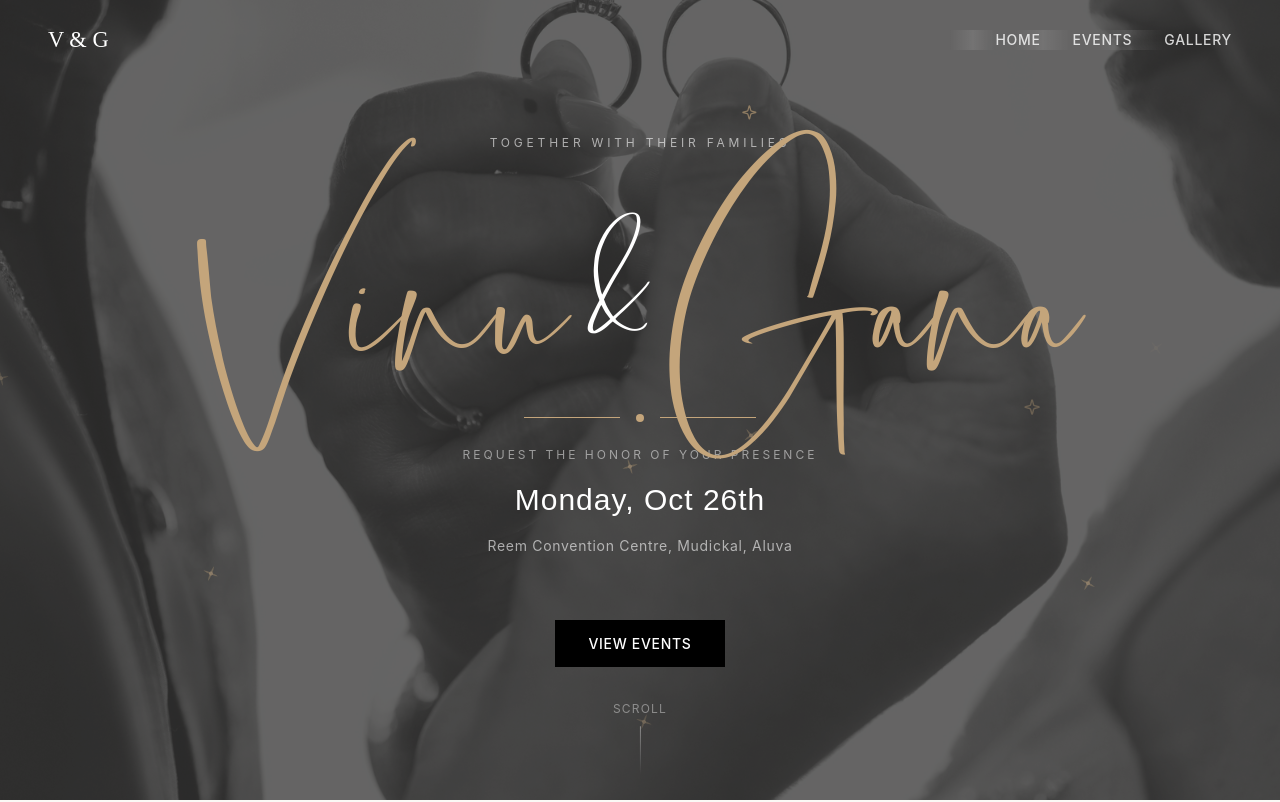
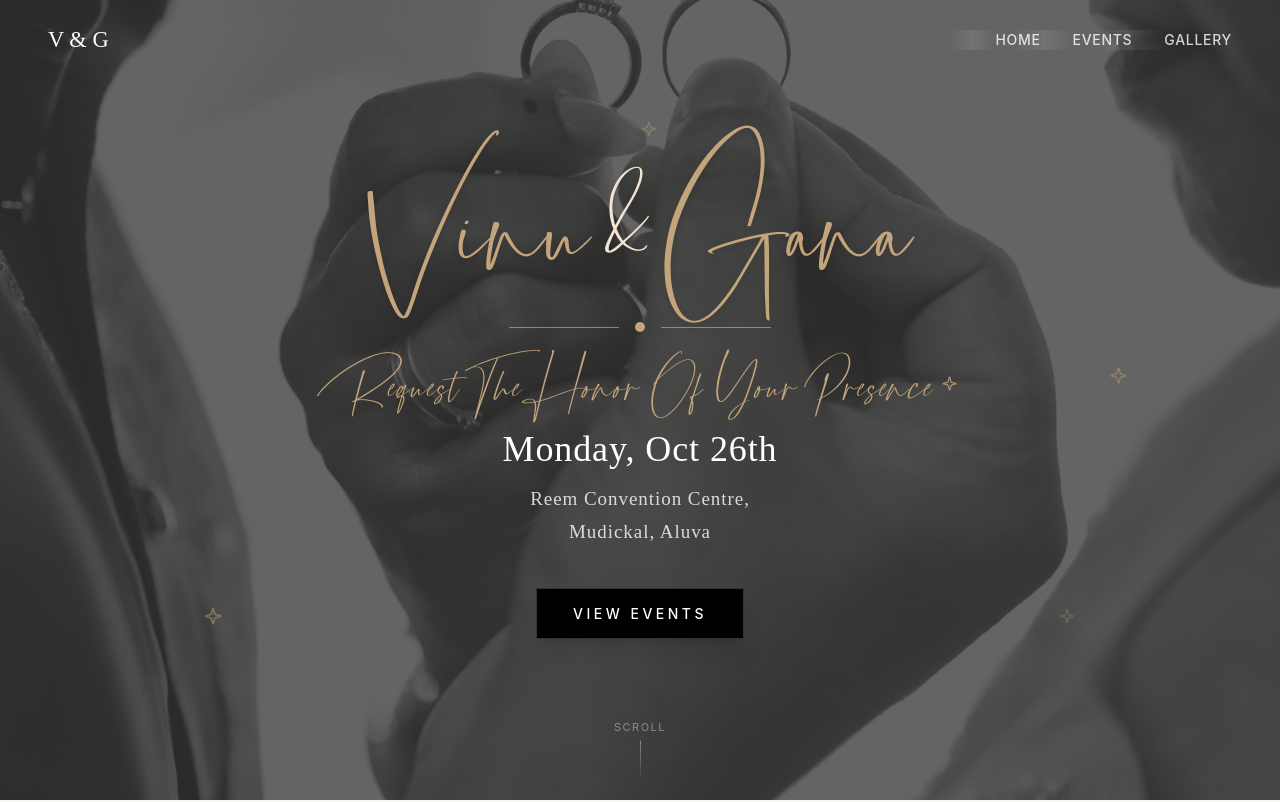
Before and after one commit to tevahdesign/for-vinu, a React (Vite) app: page / in a window 1280 px wide. Shown: the top 802 px of the page. Built offline with nearby package versions, Linux system fonts and the light colour scheme.

Commit message:
Iniject upload

```diff
--- a/src/app/components/HeroSection.tsx
+++ b/src/app/components/HeroSection.tsx
@@ -7,22 +7,11 @@ interface HeroSectionProps {
   onRSVP: () => void;
 }
 
-// Petal definitions matching the Figma import exactly
-const petals = [
-  { paths: ['p24edbc00','p1db01200','p3b439af1','pb1c4e00','p1610fbc0'], left: '49.5%', top: '89.7%', rotate: -168.07, opacity: 0.43 },
-  { paths: ['p1d957480','p31d03300','p1f2878c0','p2918ae00','p9f42c00'],  left: '84.2%', top: '71.7%', rotate:   27.59, opacity: 0.60 },
-  { paths: ['pf140580', 'p1db01200','p19d8b680','p3978da00','p1610fbc0'], left: '15.7%', top: '70.5%', rotate:   21.3,  opacity: 0.60 },
-  { paths: ['p1624bf80','p1db01200','p1381500', 'pd9380',   'p1610fbc0'], left: '48.4%', top: '57.5%', rotate: -110.74, opacity: 0.60 },
-  { paths: ['pf93ee80', 'p18462000','p3d21f700','pd9380',   'p8893df0'],  left: '57.9%', top: '54.0%', rotate: -134.28, opacity: 0.54 },
-  { paths: ['p36650200','p321c0580','p31555bc0','p2918ae00','p1610fbc0'], left: '-0.7%', top: '47.0%', rotate:  157.21, opacity: 0.37 },
-  { paths: ['pf6545c0', 'p1db01200','p3d21f700','pd9380',   'p10c59200'], left: '89.5%', top: '43.2%', rotate:   43.98, opacity: 0.09 },
-];
-
-export function HeroSection({ onViewEvents, onRSVP }: HeroSectionProps) {
+export function HeroSection({ onViewEvents }: HeroSectionProps) {
   return (
     <section id="home" className="relative min-h-screen flex items-center justify-center overflow-hidden">
 
-      {/* Background image with dark overlay matching design (bg rgba(0,0,0,0.86)) */}
+      {/* Background image with dark overlay matching design */}
       <div className="absolute inset-0 z-0">
         <img
           src={imgHeroBg}
@@ -32,73 +21,68 @@ export function HeroSection({ onViewEvents, onRSVP }: HeroSectionProps) {
         <div className="absolute inset-0 bg-black/60" />
       </div>
 
-      {/* Scattered petals */}
-      {petals.map((p, i) => (
-        <motion.div
-          key={i}
-          className="absolute pointer-events-none z-0"
-          style={{ left: p.left, top: p.top, opacity: p.opacity }}
-          animate={{ y: [0, -8, 0], rotate: [p.rotate, p.rotate + 10, p.rotate] }}
-          initial={{ rotate: p.rotate }}
-          transition={{ duration: 5 + i * 0.7, repeat: Infinity, ease: 'easeInOut', delay: i * 0.4 }}
-        >
-          <svg fill="none" height="20" viewBox="0 0 20 20" width="20">
-            {p.paths.slice(0, 4).map((key, j) => (
-              <path key={j} d={(svgPaths as Record<string,string>)[key]} fill="#C4A57B" opacity="0.5" />
-            ))}
-            <path d={(svgPaths as Record<string,string>)[p.paths[4]]} fill="#D4B58C" opacity="0.7" />
-          </svg>
-        </motion.div>
-      ))}
-
-      {/* Sparkle — top centre-right (from Container7 in import) */}
+      {/* Top Sparkle Star - Centered above title */}
       <motion.div
-        className="absolute pointer-events-none z-0"
-        style={{ left: '57.9%', top: '13%' }}
-        animate={{ opacity: [0.5, 1, 0.5], scale: [0.8, 1.1, 0.8] }}
-        transition={{ duration: 3, repeat: Infinity, ease: 'easeInOut' }}
+        className="absolute pointer-events-none z-10"
+        style={{ left: '50%', top: '15%', transform: 'translateX(-50%)' }}
+        animate={{ opacity: [0.4, 0.9, 0.4], scale: [0.85, 1.15, 0.85] }}
+        transition={{ duration: 3.5, repeat: Infinity, ease: 'easeInOut' }}
       >
-        <svg fill="none" height="17" viewBox="0 0 17.308 17.308" width="17">
+        <svg fill="none" height="18" viewBox="0 0 17.308 17.308" width="18">
           <path d={svgPaths.p36dadc00} opacity="0.86" stroke="#C4A57B" strokeLinecap="round" strokeLinejoin="round" strokeWidth="1.406" />
         </svg>
       </motion.div>
 
-      {/* Sparkle — mid right (from Container8 in import) */}
+      {/* Side Sparkle Star - Mid right */}
       <motion.div
-        className="absolute pointer-events-none z-0"
-        style={{ left: '80.1%', top: '50%' }}
-        animate={{ opacity: [0.2, 0.6, 0.2], scale: [0.9, 1.2, 0.9] }}
+        className="absolute pointer-events-none z-10"
+        style={{ right: '12%', top: '46%' }}
+        animate={{ opacity: [0.2, 0.7, 0.2], scale: [0.9, 1.2, 0.9] }}
         transition={{ duration: 4, repeat: Infinity, ease: 'easeInOut', delay: 1 }}
       >
-        <svg fill="none" height="14" viewBox="0 0 13.862 13.862" width="14">
-          <path d={svgPaths.p30ce8180} opacity="0.58" stroke="#C4A57B" strokeLinecap="round" strokeLinejoin="round" strokeWidth="1.188" />
+        <svg fill="none" height="15" viewBox="0 0 13.862 13.862" width="15">
+          <path d={svgPaths.p30ce8180} opacity="0.6" stroke="#C4A57B" strokeLinecap="round" strokeLinejoin="round" strokeWidth="1.2" />
+        </svg>
+      </motion.div>
+
+      {/* Side Sparkle Star - Bottom Left near button */}
+      <motion.div
+        className="absolute pointer-events-none z-10"
+        style={{ left: '16%', bottom: '22%' }}
+        animate={{ opacity: [0.3, 0.8, 0.3], scale: [0.9, 1.15, 0.9] }}
+        transition={{ duration: 4.5, repeat: Infinity, ease: 'easeInOut', delay: 0.5 }}
+      >
+        <svg fill="none" height="16" viewBox="0 0 13.862 13.862" width="16">
+          <path d={svgPaths.p30ce8180} opacity="0.65" stroke="#C4A57B" strokeLinecap="round" strokeLinejoin="round" strokeWidth="1.2" />
+        </svg>
+      </motion.div>
+
+      {/* Side Sparkle Star - Bottom Right near button */}
+      <motion.div
+        className="absolute pointer-events-none z-10"
+        style={{ right: '16%', bottom: '22%' }}
+        animate={{ opacity: [0.3, 0.8, 0.3], scale: [0.9, 1.15, 0.9] }}
+        transition={{ duration: 4.5, repeat: Infinity, ease: 'easeInOut', delay: 1.5 }}
+      >
+        <svg fill="none" height="16" viewBox="0 0 13.862 13.862" width="16">
+          <path d={svgPaths.p30ce8180} opacity="0.65" stroke="#C4A57B" strokeLinecap="round" strokeLinejoin="round" strokeWidth="1.2" />
         </svg>
       </motion.div>
 
       {/* Main content */}
-      <div className="relative z-10 flex flex-col items-center text-center px-6 py-32">
+      <div className="relative z-10 flex flex-col items-center text-center px-6 py-28 max-w-3xl mx-auto">
 
-        {/* Together with their families */}
-        <motion.p
-          initial={{ opacity: 0, y: 16 }}
-          animate={{ opacity: 1, y: 0 }}
-          transition={{ duration: 0.8, delay: 0.3 }}
-          className="text-[11px] md:text-[12px] tracking-[3.8px] uppercase font-sans text-white/60 mb-8"
-        >
-          Together with their families
-        </motion.p>
-
-        {/* Names — writing animation */}
+        {/* Names — Vinu & Gana cursive script matching reference image */}
         <h1
-          style={{ fontFamily: "var(--couple-font, 'Barrington', 'Great Vibes', cursive)", lineHeight: 1.25 }}
-          className="text-[56px] sm:text-[76px] md:text-[104px] lg:text-[120px] text-[#C4A57B] tracking-normal my-4 md:my-6 whitespace-nowrap flex items-center justify-center font-normal"
+          style={{ fontFamily: "var(--couple-font, 'Barrington', 'Great Vibes', cursive)", lineHeight: 1.35 }}
+          className="text-[36px] sm:text-[48px] md:text-[62px] lg:text-[72px] text-[#C4A57B] tracking-normal mt-2 mb-6 md:mb-8 whitespace-nowrap flex items-center justify-center font-normal drop-shadow-md"
         >
           {"Vinu".split("").map((char, i) => (
             <motion.span
               key={`v-${i}`}
               initial={{ opacity: 0, y: 12, filter: "blur(4px)" }}
               animate={{ opacity: 1, y: 0, filter: "blur(0px)" }}
-              transition={{ duration: 0.25, delay: 0.5 + i * 0.1, ease: "easeOut" }}
+              transition={{ duration: 0.25, delay: 0.3 + i * 0.1, ease: "easeOut" }}
               className="inline-block"
             >
               {char}
@@ -107,8 +91,8 @@ export function HeroSection({ onViewEvents, onRSVP }: HeroSectionProps) {
           <motion.span
             initial={{ opacity: 0, scale: 0.4 }}
             animate={{ opacity: 1, scale: 1 }}
-            transition={{ duration: 0.3, delay: 1.0, type: "spring", stiffness: 260 }}
-            className="inline-block text-white text-[36px] sm:text-[48px] md:text-[64px] lg:text-[76px] mx-3"
+            transition={{ duration: 0.3, delay: 0.8, type: "spring", stiffness: 260 }}
+            className="inline-block text-[#F4E3D0] text-[26px] sm:text-[36px] md:text-[46px] lg:text-[54px] mx-2.5"
           >
             &
           </motion.span>
@@ -117,7 +101,7 @@ export function HeroSection({ onViewEvents, onRSVP }: HeroSectionProps) {
               key={`g-${i}`}
               initial={{ opacity: 0, y: 12, filter: "blur(4px)" }}
               animate={{ opacity: 1, y: 0, filter: "blur(0px)" }}
-              transition={{ duration: 0.25, delay: 1.15 + i * 0.1, ease: "easeOut" }}
+              transition={{ duration: 0.25, delay: 0.95 + i * 0.1, ease: "easeOut" }}
               className="inline-block"
             >
               {char}
@@ -125,92 +109,105 @@ export function HeroSection({ onViewEvents, onRSVP }: HeroSectionProps) {
           ))}
         </h1>
 
-        {/* Divider */}
+        {/* Divider with dot in center matching image */}
         <motion.div
           initial={{ opacity: 0 }}
           animate={{ opacity: 1 }}
-          transition={{ duration: 0.8, delay: 1.6 }}
-          className="flex items-center justify-center gap-4 py-6 mt-2"
+          transition={{ duration: 0.8, delay: 1.4 }}
+          className="flex items-center justify-center gap-4 py-2 mt-4 mb-3 w-full"
         >
           <motion.div
             initial={{ width: 0 }}
-            animate={{ width: 96 }}
-            transition={{ duration: 0.8, delay: 1.8 }}
-            className="h-px bg-[#C4A57B]"
+            animate={{ width: 110 }}
+            transition={{ duration: 0.8, delay: 1.5 }}
+            className="h-px bg-[#C4A57B]/70"
           />
           <motion.div
             initial={{ scale: 0 }}
             animate={{ scale: 1 }}
-            transition={{ duration: 0.4, delay: 2.1, type: "spring" }}
-            className="w-2 h-2 rounded-full bg-[#C4A57B]"
+            transition={{ duration: 0.4, delay: 1.8, type: "spring" }}
+            className="w-2.5 h-2.5 rounded-full bg-[#C4A57B]"
           />
           <motion.div
             initial={{ width: 0 }}
-            animate={{ width: 96 }}
-            transition={{ duration: 0.8, delay: 1.8 }}
-            className="h-px bg-[#C4A57B]"
+            animate={{ width: 110 }}
+            transition={{ duration: 0.8, delay: 1.5 }}
+            className="h-px bg-[#C4A57B]/70"
           />
         </motion.div>
 
-        {/* Event info */}
+        {/* Request The Honor Of Your Presence with sparkle star next to it */}
         <motion.div
-          initial={{ opacity: 0, y: 16 }}
+          initial={{ opacity: 0, y: 12 }}
           animate={{ opacity: 1, y: 0 }}
-          transition={{ duration: 0.8, delay: 2.2 }}
-          className="flex flex-col items-center gap-[13px]"
+          transition={{ duration: 0.8, delay: 1.9 }}
+          className="flex items-center justify-center gap-2.5 mt-3 mb-5"
         >
-          <p className="text-[12px] tracking-[3px] uppercase font-sans text-white/50">
-            Request the honor of your presence
+          <p
+            className="text-[18px] sm:text-[22px] md:text-[25px] text-[#C4A57B] font-normal italic tracking-wide"
+            style={{ fontFamily: "'Barrington', 'Cormorant Garamond', serif" }}
+          >
+            Request The Honor Of Your Presence
           </p>
-          <p
-            className="text-[26px] md:text-[30px] tracking-[1px] text-white font-medium"
-            style={{ fontFamily: "'Poppins', sans-serif" }}
-          >
-            Monday, Oct 26th
-          </p>
-          <p className="text-[14px] tracking-[0.7px] font-sans text-white/60">
-            Reem Convention Centre, Mudickal, Aluva
-          </p>
+          <svg fill="none" height="15" viewBox="0 0 13.862 13.862" width="15" className="inline-block shrink-0">
+            <path d={svgPaths.p30ce8180} opacity="0.8" stroke="#C4A57B" strokeLinecap="round" strokeLinejoin="round" strokeWidth="1.2" />
+          </svg>
         </motion.div>
 
-        {/* View Events button */}
+        {/* Date — Cormorant Garamond Serif matching image */}
+        <motion.p
+          initial={{ opacity: 0, y: 12 }}
+          animate={{ opacity: 1, y: 0 }}
+          transition={{ duration: 0.8, delay: 2.1 }}
+          className="font-serif text-[26px] sm:text-[32px] md:text-[36px] tracking-wide text-white font-normal mb-2"
+        >
+          Monday, Oct 26th
+        </motion.p>
+
+        {/* Venue — Cormorant Garamond Serif lines matching image */}
+        <motion.div
+          initial={{ opacity: 0, y: 12 }}
+          animate={{ opacity: 1, y: 0 }}
+          transition={{ duration: 0.8, delay: 2.3 }}
+          className="font-serif text-[15px] sm:text-[17px] md:text-[19px] text-white/80 font-normal leading-relaxed tracking-wider space-y-0.5"
+        >
+          <p>Reem Convention Centre,</p>
+          <p>Mudickal, Aluva</p>
+        </motion.div>
+
+        {/* VIEW EVENTS button — Solid black button with tracked text matching image */}
         <motion.div
           initial={{ opacity: 0, y: 16 }}
           animate={{ opacity: 1, y: 0 }}
           transition={{ duration: 0.8, delay: 2.5 }}
-          className="mt-16"
+          className="mt-10"
         >
           <motion.button
             whileHover={{ scale: 1.04 }}
             whileTap={{ scale: 0.96 }}
             onClick={onViewEvents}
-            className="bg-black border border-black text-white text-[14px] tracking-[0.7px] uppercase font-sans font-medium px-8 py-3 overflow-hidden relative"
+            className="bg-black border border-white/20 hover:border-[#C4A57B] text-white text-[13px] sm:text-[14px] tracking-[3.5px] uppercase font-sans font-medium px-9 py-3.5 shadow-xl transition-colors duration-300 cursor-pointer"
           >
-            <span className="relative z-10">View Events</span>
-            <motion.div
-              initial={{ x: '-100%', opacity: 0 }}
-              whileHover={{ x: '200%', opacity: [0, 0.2, 0] }}
-              transition={{ duration: 0.7 }}
-              className="absolute inset-0 bg-gradient-to-r from-transparent via-white/20 to-transparent -skew-x-12"
-            />
+            VIEW EVENTS
           </motion.button>
         </motion.div>
+
       </div>
 
       {/* Scroll indicator */}
       <motion.div
         initial={{ opacity: 0 }}
         animate={{ opacity: 1 }}
-        transition={{ duration: 1, delay: 3 }}
-        className="absolute bottom-8 left-1/2 -translate-x-1/2 z-10"
+        transition={{ duration: 1, delay: 2.8 }}
+        className="absolute bottom-6 left-1/2 -translate-x-1/2 z-10"
       >
         <motion.div
-          animate={{ y: [0, 8, 0] }}
+          animate={{ y: [0, 6, 0] }}
           transition={{ duration: 2, repeat: Infinity, ease: "easeInOut" }}
-          className="flex flex-col items-center gap-2"
+          className="flex flex-col items-center gap-1.5"
         >
-          <p className="text-[12px] tracking-[1.2px] uppercase text-white/40 font-sans">Scroll</p>
-          <div className="w-px h-12 bg-gradient-to-b from-white/40 to-transparent" />
+          <p className="text-[11px] tracking-[1.5px] uppercase text-white/40 font-sans">Scroll</p>
+          <div className="w-px h-10 bg-gradient-to-b from-white/40 to-transparent" />
         </motion.div>
       </motion.div>
     </section>
```
Also changed, not shown: src/app/components/Footer.tsx (+4 -4 lines), src/app/components/GallerySection.tsx (+7 -6 lines).
